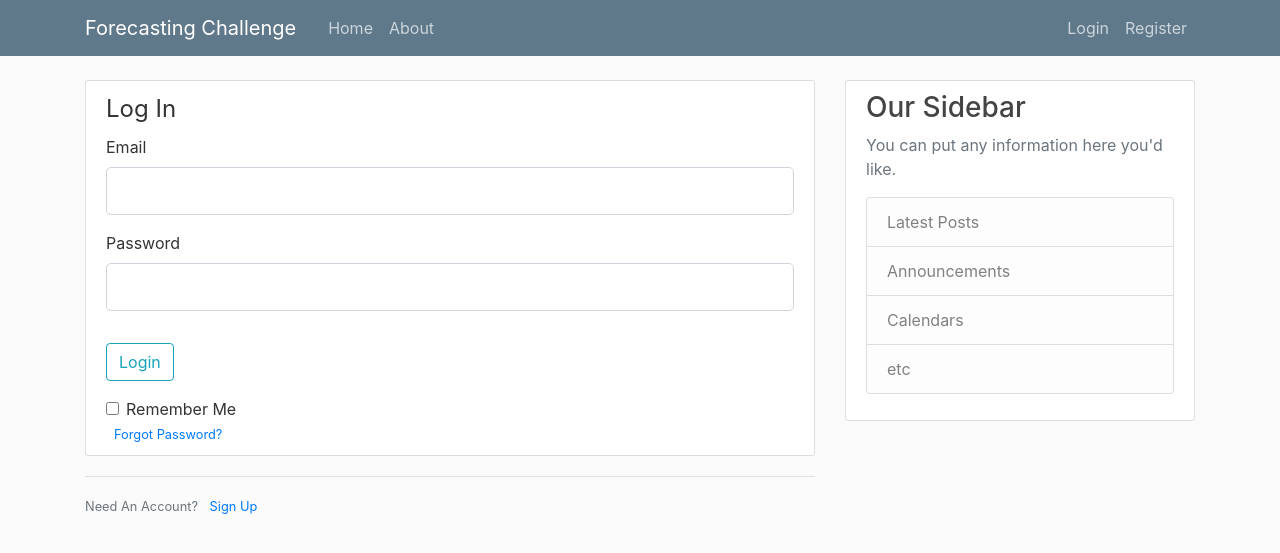
After one commit to stockluke/forecastingchallenge, a Flask app: page /login in a window 1280 px wide. The commit adds this page. Shown: the top 553 px of the page. Run offline with Flask 2, Linux system fonts and the light colour scheme; some libraries are stand-ins or nearby versions.

Commit message:
Adding login and registration functionality..

```diff
--- /dev/null
+++ b/forms.py
@@ -0,0 +1,19 @@
+from flask_wtf import FlaskForm
+from wtforms import StringField, PasswordField, SubmitField, BooleanField
+from wtforms.validators import DataRequired, Length, Email, EqualTo
+
+
+class RegistrationForm(FlaskForm):
+    username = StringField('Username', validators=[DataRequired(), Length(min=3, max=20)])
+    email = StringField('Email', validators=[DataRequired(), Email()])
+    password = PasswordField('Password', validators=[DataRequired(), Length(min=6, max=20)])
+    confirm_password = PasswordField('Confirm Password',
+                                     validators=[DataRequired(), Length(min=6, max=20), EqualTo('password')])
+    submit = SubmitField('Sign Up')
+
+
+class LoginForm(FlaskForm):
+    email = StringField('Email', validators=[DataRequired(), Email()])
+    password = PasswordField('Password', validators=[DataRequired(), Length(min=6, max=20)])
+    remember = BooleanField('Remember Me')
+    submit = SubmitField('Login')
--- a/main.py
+++ b/main.py
@@ -1,12 +1,18 @@
-from flask import Flask, render_template, url_for
+from flask import Flask, render_template, url_for, flash, redirect
+from flask_sqlalchemy import SQLAlchemy
+from forms import RegistrationForm, LoginForm
+
 app = Flask(__name__)
+
+app.config['SECRET_KEY'] = '1cf72f84bad4015fe935d6344b81234b'
+app.config['SQLALCHEMY_DATABASE_URI'] = 'sqlite:///site.db'
 
 posts = [
     {
-        'key1':'data1',
-        'key2':'data2',
-        'key3':'data3',
-        'key4':'data4'
+        'key1': 'data1',
+        'key2': 'data2',
+        'key3': 'data3',
+        'key4': 'data4'
     },
     {
         'key1': 'data5',
@@ -15,6 +21,7 @@ posts = [
         'key4': 'data8'
     }
 ]
+
 
 @app.route('/')
 @app.route('/home')
@@ -27,5 +34,26 @@ def about():
     return render_template('about.html')
 
 
+@app.route('/register', methods=['GET', 'POST'])
+def register():
+    form = RegistrationForm()
+    if form.validate_on_submit():
+        flash(f'Account created for {form.username.data}!', 'success')
+        return redirect(url_for('home'))
+    return render_template('register.html', form=form)
+
+
+@app.route('/login', methods=['GET', 'POST'])
+def login():
+    form = LoginForm()
+    if form.validate_on_submit():
+        if form.email.data == 'admin@admin.com' and form.password.data == 'password':
+            flash('You have been logged in!','success')
+            return redirect(url_for('home'))
+        else:
+            flash('Login Unsuccessful. Please check email and password', 'danger')
+    return render_template('login.html', form=form)
+
+
 if __name__ == '__main__':
     app.run()
--- a/requirements.txt
+++ b/requirements.txt
@@ -7,7 +7,7 @@ Flask==1.1.2
 itsdangerous==1.1.0
 Jinja2==2.11.2
 MarkupSafe==1.1.1
-Werkzeug==1.0.1
+Werkzeug==0.16.1
 
 # Flask Packages
 Flask-Login==0.4.0
--- a/templates/layout.html
+++ b/templates/layout.html
@@ -20,13 +20,13 @@
           </button>
           <div class="collapse navbar-collapse" id="navbarToggle">
             <div class="navbar-nav mr-auto">
-              <a class="nav-item nav-link" href="/">Home</a>
-              <a class="nav-item nav-link" href="/about">About</a>
+              <a class="nav-item nav-link" href="{{ url_for('home') }}">Home</a>
+              <a class="nav-item nav-link" href="{{ url_for('about') }}">About</a>
             </div>
             <!-- Navbar Right Side -->
             <div class="navbar-nav">
-              <a class="nav-item nav-link" href="/login">Login</a>
-              <a class="nav-item nav-link" href="/register">Register</a>
+              <a class="nav-item nav-link" href="{{ url_for('login') }}">Login</a>
+              <a class="nav-item nav-link" href="{{ url_for('register') }}">Register</a>
             </div>
           </div>
         </div>
@@ -35,7 +35,16 @@
     <main role="main" class="container">
       <div class="row">
         <div class="col-md-8">
-          {% block content %}{% endblock %}
+            {% with messages = get_flashed_messages(with_categories=true) %}
+                {% if messages %}
+                    {% for category, message in messages %}
+                        <div class="alert alert-{{ category }}">
+                            {{ message }}
+                        </div>
+                    {% endfor %}
+                {% endif %}
+            {% endwith %}
+            {% block content %}{% endblock %}
         </div>
         <div class="col-md-4">
           <div class="content-section">
--- /dev/null
+++ b/templates/login.html
@@ -0,0 +1,52 @@
+{% extends "layout.html" %}
+{% block content%}
+    <div class="content-section">
+        <form method="POST" action="">
+            {{ form.hidden_tag() }}
+            <fieldset class="form-group">
+                <legend>Log In</legend>
+                <div class="form-group">
+                    {{ form.email.label(class="form-control-label") }}
+                    {% if form.email.errors %}
+                        {{ form.email(class="form-control form-control-lg is-invalid") }}
+                        <div class="invalid-feedback">
+                            {% for error in form.email.errors %}
+                                <span>{{ error }}</span>
+                            {% endfor %}
+                        </div>
+                    {% else %}
+                        {{ form.email(class="form-control form-control-lg") }}
+                    {% endif %}
+                </div>
+                <div class="form-group">
+                    {{ form.password.label(class="form-control-label") }}
+                    {% if form.password.errors %}
+                        {{ form.password(class="form-control form-control-lg is-invalid") }}
+                        <div class="invalid-feedback">
+                            {% for error in form.password.errors %}
+                                <span>{{ error }}</span>
+                            {% endfor %}
+                        </div>
+                    {% else %}
+                        {{ form.password(class="form-control form-control-lg") }}
+                    {% endif %}
+                </div>
+            </fieldset>
+            <div class="form-group">
+                {{ form.submit(class="btn btn-outline-info") }}
+            </div>
+            <div class="form-check">
+                {{ form.remember(class="form-check-input") }}
+                {{ form.remember.label(class="form-check-label") }}
+            </div>
+            <small class="text-muted ml-2">
+                <a href="#">Forgot Password?</a>
+            </small>
+        </form>
+    </div>
+    <div class="border-top pt-3">
+        <small class="text-muted">
+            Need An Account? <a class="ml-2" href="{{ url_for('register') }}">Sign Up</a>
+        </small>
+    </div>
+{% endblock content %}
```
Also changed, not shown: templates/register.html (added, +71 -0 lines).
